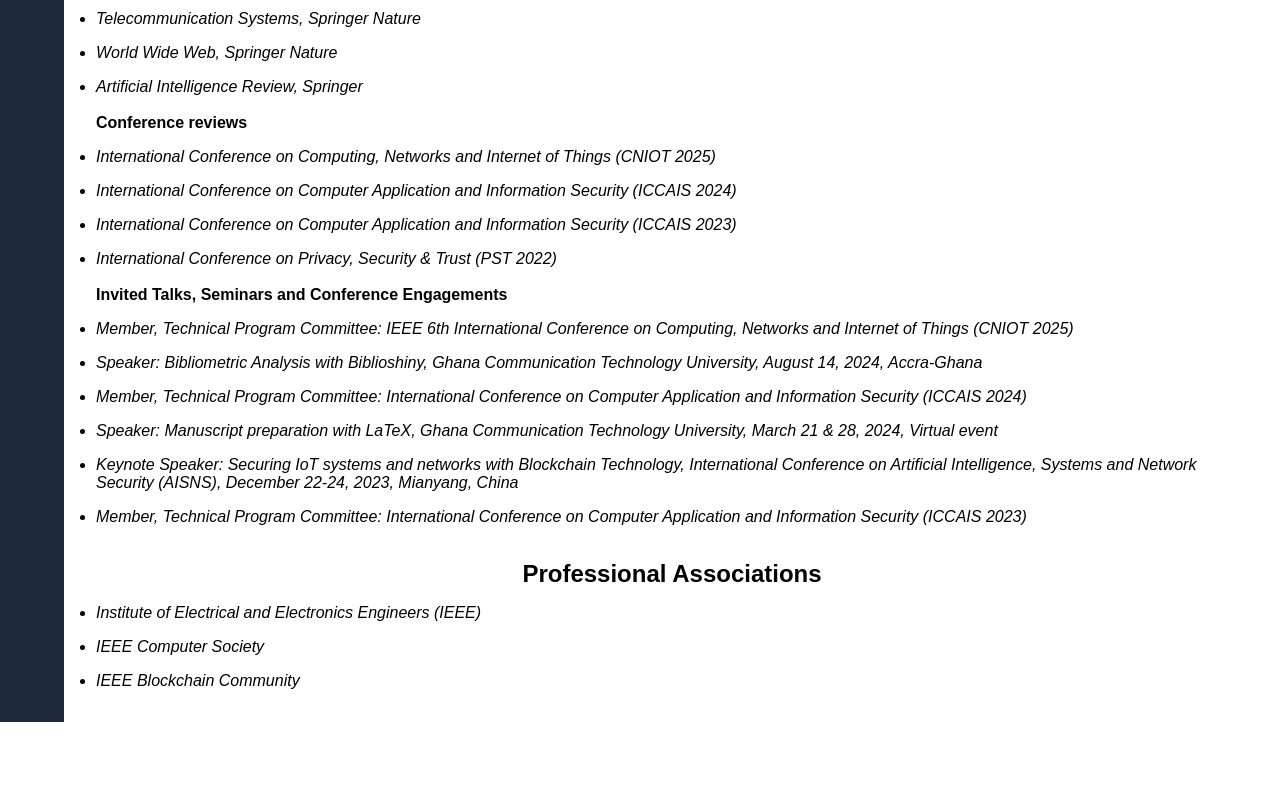
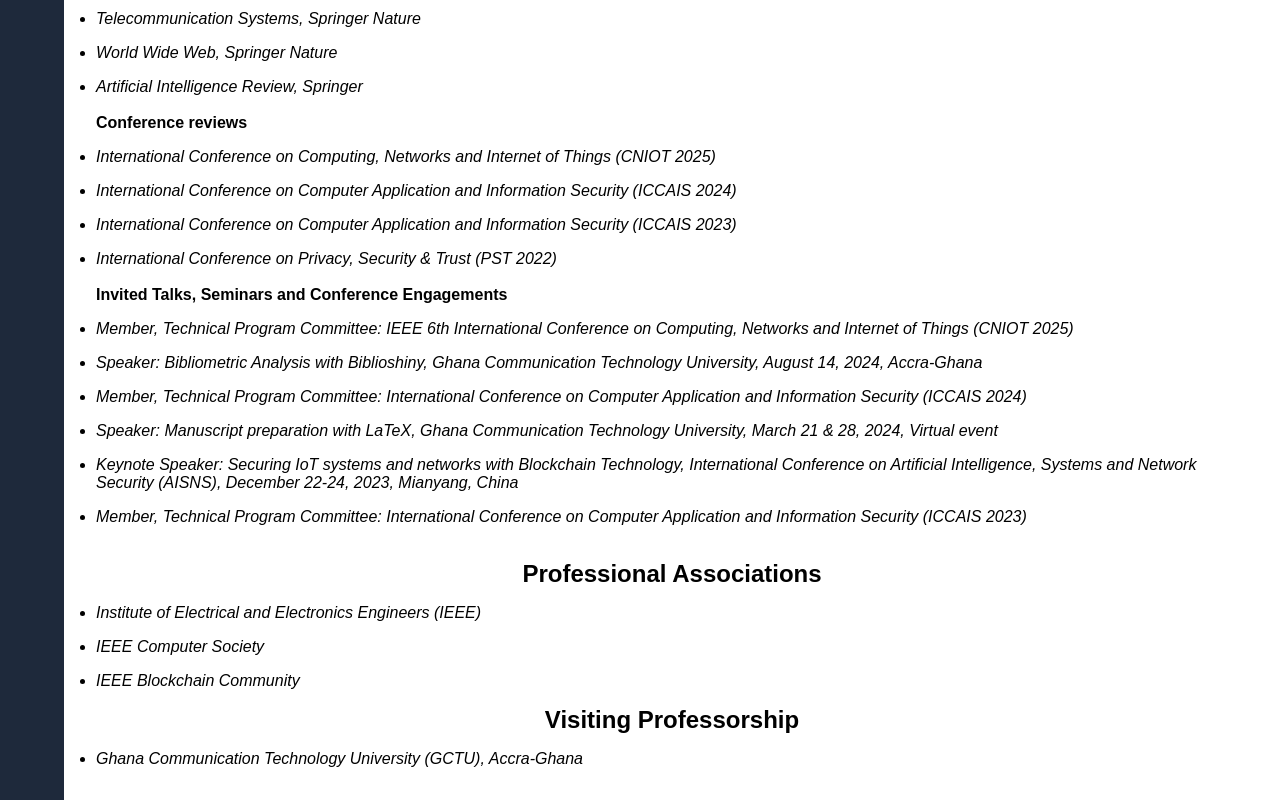
Before and after one commit to JustNETOrgani/justnetorgani.github.io, a Vue app in the folder dev/: page /service in a window 1280 px wide. Shown: the part 620-1420 px from the top of the page. Before the commit the page ends 1342 px from the top, so only its background shows below. Built offline with nearby package versions, Linux system fonts and the light colour scheme; the HTML template or start-up script is replaced by a standard one; what oh-vue-icons would draw is missing.

Commit message:
Added visiting professorship

```diff
--- a/dev/src/views/service.vue
+++ b/dev/src/views/service.vue
@@ -45,6 +45,10 @@
                 <li>IEEE Computer Society</li>
                 <li>IEEE Blockchain Community</li>
             </ul>
+        <h2>Visiting Professorship</h2>
+         <ul>
+            <li>Ghana Communication Technology University (GCTU), Accra-Ghana</li>
+        </ul>
     </main>
 </template>
 
```
